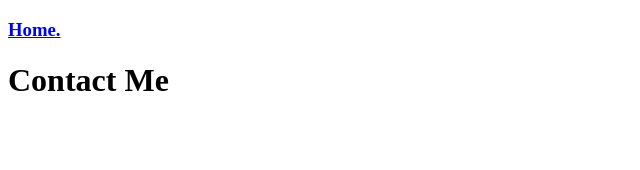
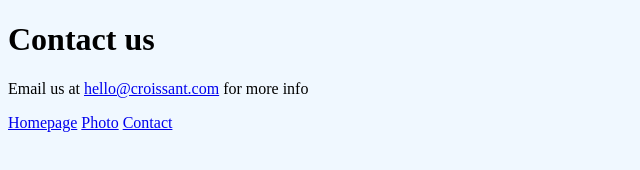
Before and after one commit to isabelklint/CROISSANT, a plain HTML site: page contact.html in a window 1280 px wide. Shown: the whole page, without its empty margins (0-640 px from the left). Drawn offline with Linux system fonts and the light colour scheme.

Commit message:
seo friendly descriptions

```diff
--- a/contact.html
+++ b/contact.html
@@ -3,11 +3,21 @@
 <head>
     <meta charset="UTF-8">
     <meta http-equiv="X-UA-Compatible" content="IE=edge">
+    <meta name="description"  content="Contact page for Croissant test site. Croissant is coded by Isabel Klint for the SheCodes Responsive online coding workshop." />
     <meta name="viewport" content="width=device-width, initial-scale=1.0">
-    <title>Contact Page: Croissant</title>
+    <title>Contact Page - Croissant</title>
+    <link rel="stylesheet" href="/src/style.css" />
 </head>
 <body>
-    <h3><a href="/index.html">Home.</a></h3>
-    <h1>Contact Me</h1>
+    <h1>Contact us</h1>
+    <p>
+      Email us at
+      <a href="mailto:hello@croissant.com">hello@croissant.com</a> for more info
+    </p>
+    <footer>
+      <a href="/"> Homepage</a>
+      <a href="/photo.html"> Photo</a>
+      <a href="/contact.html"> Contact</a>
+    </footer>
 </body>
 </html>
```
Also changed, not shown: photo.html (+11 -3 lines).
